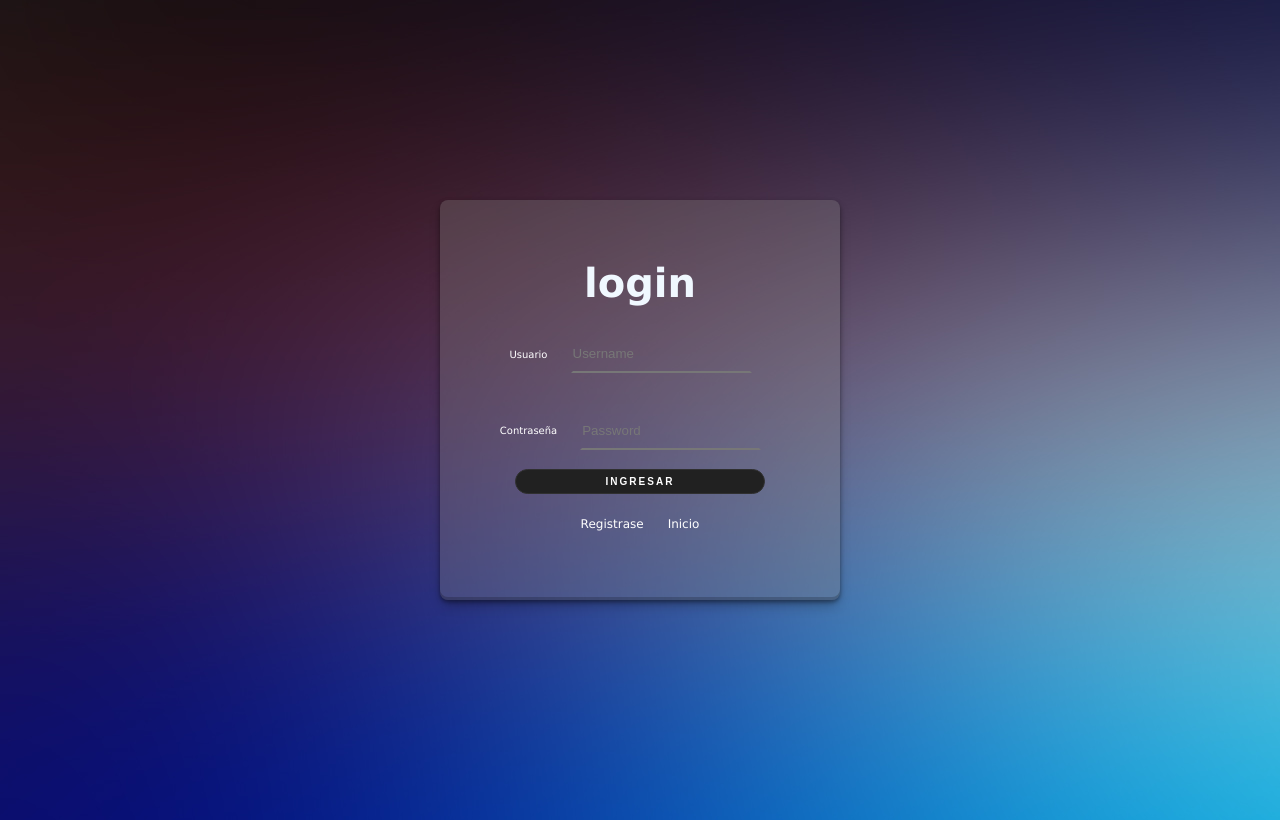
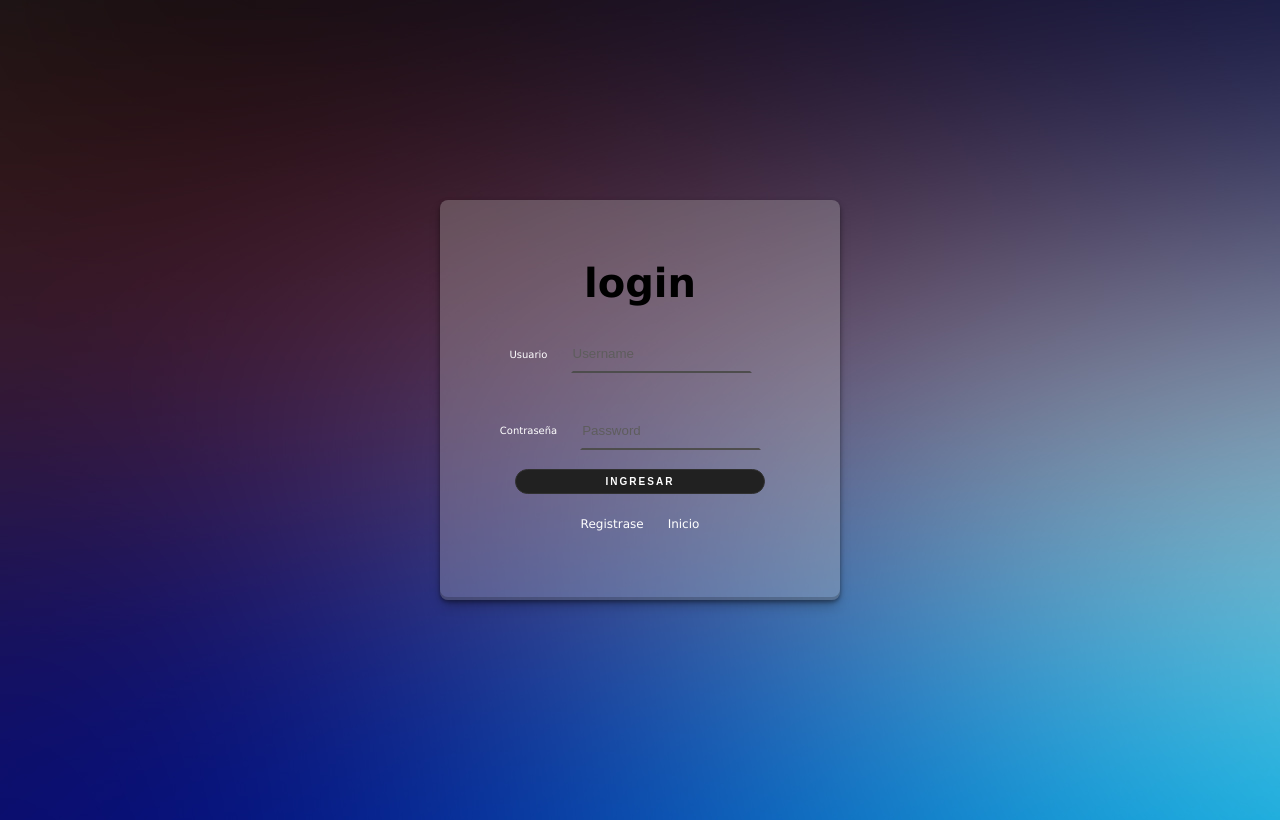
Before and after one commit to LuisCRangel/Aplicativo-web, a plain HTML site: page login.html in a window 1280 px wide. Drawn offline with Linux system fonts and the light colour scheme.

Commit message:
tercer commit

```diff
--- a/css/login.css
+++ b/css/login.css
@@ -49,7 +49,7 @@ form {
     margin-right: auto;
     padding: 50px;
     border-radius: 8px;
-    background: rgba(136, 133, 133, 0.3);
+    background: rgba(195, 193, 193, 0.3);
     box-shadow: rgba(0, 0, 0, 0.4) 0px 2px 4px, rgba(0, 0, 0, 0.3) 0px 7px 13px -3px, rgba(0, 0, 0, 0.2) 0px -3px 0px inset;
    }
 
@@ -66,7 +66,7 @@ form {
 margin: 19px;
 line-height: 28px;
  border: 2px solid transparent;
- border-bottom-color: #777;
+ border-bottom-color: rgb(78, 77, 77);
  padding: .2rem 0;
  outline: none;
  background-color: transparent;
@@ -82,7 +82,7 @@ line-height: 28px;
 }
 
 .input::placeholder {
- color: #777;
+ color: rgb(94, 93, 93);
 }
 
 .input:focus::placeholder {
@@ -200,7 +200,7 @@ font-family: 'Lucida Sans', 'Lucida Sans Regular', 'Lucida Grande', 'Lucida Sans
 
 h1{margin: 10px;
 font-size: 40px;
-color: aliceblue;
+color: rgb(0, 0, 0);
 font-family: 'Lucida Sans', 'Lucida Sans Regular', 'Lucida Grande', 'Lucida Sans Unicode', Geneva, Verdana, sans-serif;
 
 }
```
